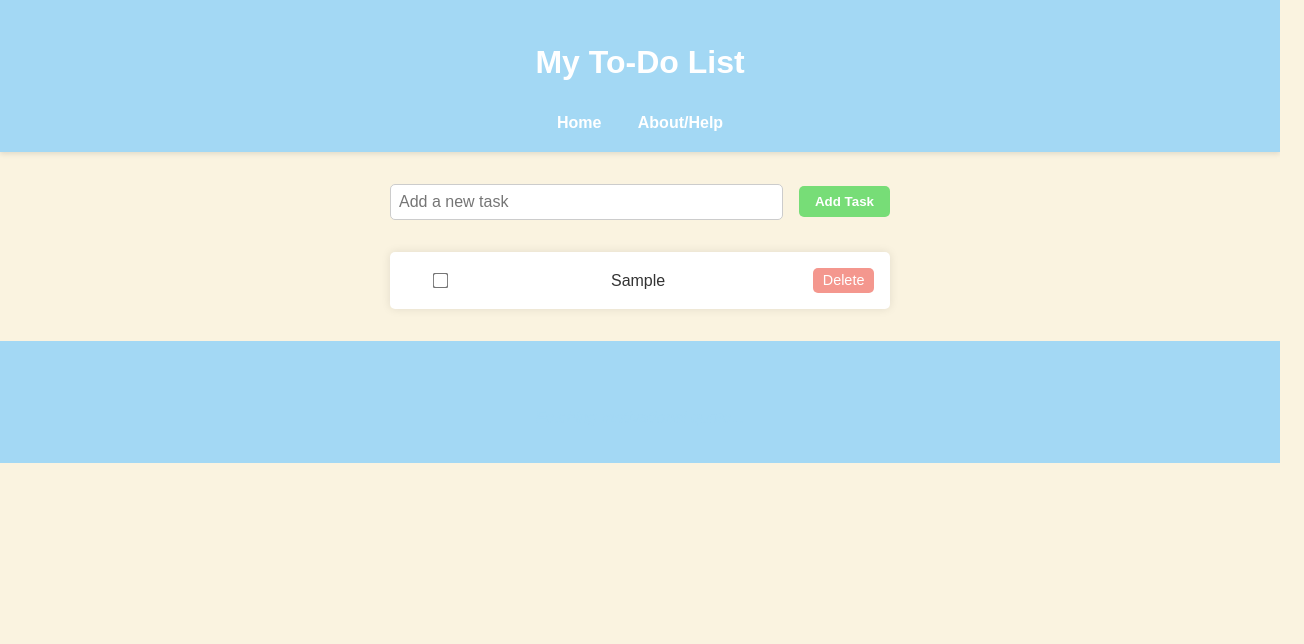
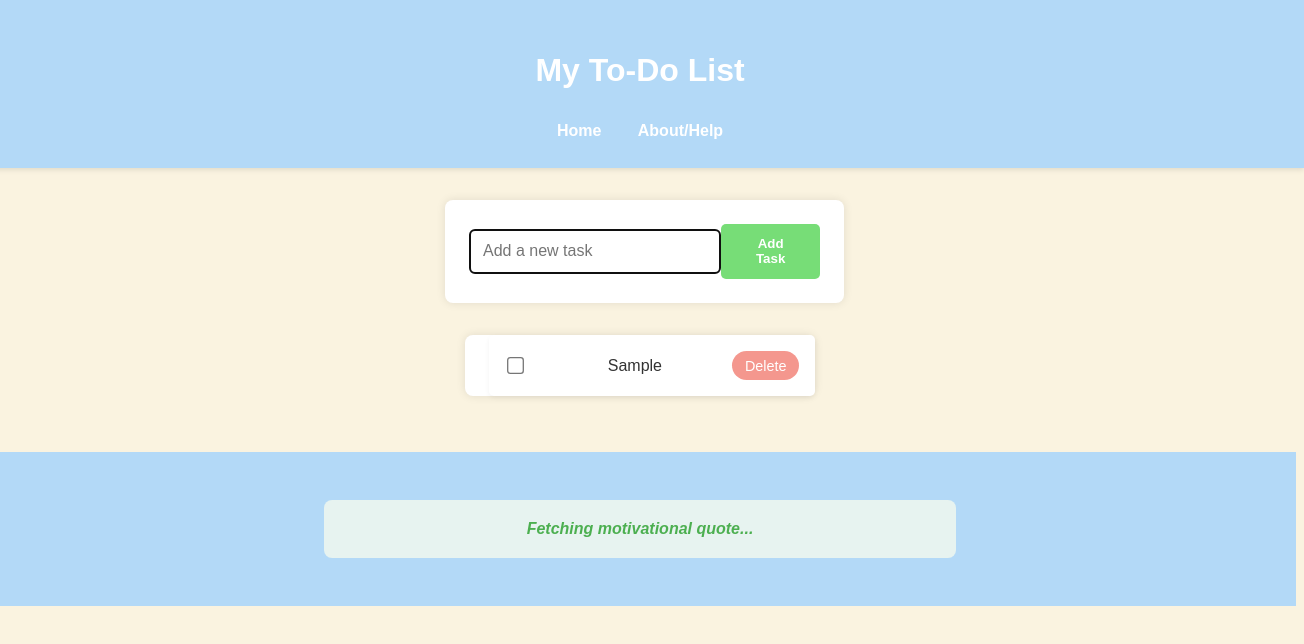
Before and after one commit to kalyanamdewri/asu-kalyanamdewri.github.io, a plain HTML site: page todo-app/todo-main.html in a window 1280 px wide. Both pictures are taken after typing "Sample" into the empty fields and a click on the button "Add Task". Shown: the whole page, 1304 px wide, since content can reach past the window. Drawn offline with Linux system fonts and the light colour scheme; no server answers.

Commit message:
Enhance styles for improved layout and user experience; add confirmation for task deletion and clear all tasks functionality

```diff
--- a/todo-app/css/styles.css
+++ b/todo-app/css/styles.css
@@ -6,14 +6,23 @@ body {
     margin: 0;
     padding: 0;
     line-height: 1.6;
+    display: flex;
+    flex-direction: column;
+    align-items: center;
+    min-height: 100vh;
 }
 
 header {
-    background-color: #a3d8f4; /* Light blue for a calming effect */
+    background-color: #b3d9f7; /* Softer light blue */
     color: white;
-    padding: 1rem;
+    padding: 1.5rem;
     text-align: center;
     box-shadow: 0 2px 5px rgba(0, 0, 0, 0.1);
+    width: 100%;
+}
+
+nav {
+    margin-top: 0.5rem;
 }
 
 nav a {
@@ -31,29 +40,33 @@ nav a:hover {
 .input-section {
     margin: 2rem auto;
     width: 90%;
-    max-width: 500px;
+    max-width: 600px;
     display: flex;
     justify-content: space-between;
     align-items: center;
+    background: #ffffff;
+    padding: 1.5rem;
+    border-radius: 8px;
+    box-shadow: 0 0 10px rgba(0, 0, 0, 0.1);
 }
 
 #taskInput {
     width: 75%;
-    padding: 0.5rem;
+    padding: 0.8rem;
     border: 1px solid #ccc;
     border-radius: 5px;
     font-size: 1rem;
 }
 
 #addTaskBtn {
-    padding: 0.5rem 1rem;
+    padding: 0.8rem 1.5rem;
     background-color: #77dd77; /* Light green for calmness */
     color: white;
     border: none;
     border-radius: 5px;
     cursor: pointer;
     font-weight: bold;
-    transition: transform 0.2s ease-in-out;
+    transition: transform 0.2s ease-in-out, background-color 0.2s ease-in-out;
 }
 
 #addTaskBtn:hover {
@@ -63,12 +76,12 @@ nav a:hover {
 
 /* Task List Section Styles */
 .task-list-section {
-    margin: 1rem auto;
+    margin: 1.5rem auto;
     width: 90%;
-    max-width: 500px;
+    max-width: 600px;
     background: #ffffff;
     box-shadow: 0 0 10px rgba(0, 0, 0, 0.1);
-    border-radius: 5px;
+    border-radius: 8px;
 }
 
 ul {
@@ -79,11 +92,19 @@ ul {
 
 li {
     padding: 1rem;
-    border-bottom: 1px solid #ccc;
+    border-bottom: 1px solid #eee;
     display: flex;
     justify-content: space-between;
     align-items: center;
     transition: all 0.3s ease-in-out;
+    box-shadow: 0 2px 5px rgba(0, 0, 0, 0.05);
+    background-color: #ffffff;
+    border-radius: 5px;
+    margin: 0.5rem 0;
+}
+
+li:hover {
+    box-shadow: 0 4px 8px rgba(0, 0, 0, 0.1);
 }
 
 li.removed {
@@ -102,19 +123,19 @@ li.completed span {
 
 .complete-checkbox {
     margin-right: 1rem;
-    transform: scale(1.2);
+    transform: scale(1.3);
     cursor: pointer;
 }
 
 .delete-btn {
-    padding: 0.3rem 0.6rem;
+    padding: 0.4rem 0.8rem;
     background-color: #f4978e; /* Light red for delete */
     color: white;
     border: none;
-    border-radius: 5px;
+    border-radius: 15px;
     cursor: pointer;
     font-size: 0.9rem;
-    transition: transform 0.2s ease-in-out;
+    transition: transform 0.2s ease-in-out, background-color 0.2s ease-in-out;
 }
 
 .delete-btn:hover {
@@ -130,7 +151,7 @@ li.completed span {
     background: #ffffff;
     padding: 1.5rem;
     box-shadow: 0 0 10px rgba(0, 0, 0, 0.1);
-    border-radius: 5px;
+    border-radius: 8px;
 }
 
 .about-section h2, .instructions-section h2, .resources-section h2 {
@@ -147,16 +168,22 @@ ul, ol {
     padding: 1rem;
     text-align: center;
     font-style: italic;
-    color: #a3d8f4;
+    color: #4caf50;
+    font-weight: bold;
+    border-radius: 8px;
+    background-color: #e7f3f0;
+    max-width: 600px;
+    margin: 2rem auto;
 }
 
 /* Footer Styles */
 footer {
-    background-color: #a3d8f4;
+    background-color: #b3d9f7;
     color: white;
     text-align: center;
     padding: 1rem;
     margin-top: 2rem;
+    width: 100%;
 }
 
 footer p {
@@ -168,6 +195,7 @@ footer p {
     .input-section {
         flex-direction: column;
         gap: 0.5rem;
+        padding: 1.5rem;
     }
 
     #taskInput {
@@ -181,6 +209,7 @@ footer p {
     li {
         flex-direction: column;
         align-items: flex-start;
+        padding: 1rem 1rem;
     }
 
     .delete-btn {
--- a/todo-app/js/scripts.js
+++ b/todo-app/js/scripts.js
@@ -3,6 +3,7 @@ document.addEventListener("DOMContentLoaded", function () {
     const taskInput = document.getElementById("taskInput");
     const addTaskBtn = document.getElementById("addTaskBtn");
     const taskList = document.getElementById("taskList");
+    const clearAllTasksBtn = document.getElementById("clearAllTasksBtn");
 
     // Load tasks from LocalStorage when the document loads
     loadTasks();
@@ -22,9 +23,19 @@ document.addEventListener("DOMContentLoaded", function () {
     // Event Listener for Task Modifications
     taskList.addEventListener("click", function (e) {
         if (e.target.classList.contains("delete-btn")) {
-            deleteTask(e.target);
+            if (confirm("Are you sure you want to delete this task?")) {
+                deleteTask(e.target);
+            }
         } else if (e.target.classList.contains("complete-checkbox")) {
             toggleTaskCompletion(e.target);
+        }
+    });
+
+    // Event Listener for Deleting All Tasks
+    clearAllTasksBtn?.addEventListener("click", function () {
+        if (confirm("Are you sure you want to delete all tasks?")) {
+            localStorage.removeItem("tasks");
+            taskList.innerHTML = ""; // Clear all tasks from the DOM
         }
     });
 
@@ -35,6 +46,7 @@ document.addEventListener("DOMContentLoaded", function () {
             createTaskElement(taskValue);
             saveTaskToLocalStorage(taskValue, false);
             taskInput.value = ""; // Clear the input field
+            taskInput.focus(); // Refocus the input field for quick entry
         } else {
             alert("Please enter a valid task.");
         }
@@ -105,12 +117,4 @@ document.addEventListener("DOMContentLoaded", function () {
             document.getElementById("quote").textContent = `"${data.content}" - ${data.author}`;
         })
         .catch(error => console.log("Error fetching the quote:", error));
-
-    // Function to Delete All Tasks with Confirmation Dialog
-    document.getElementById("clearAllTasksBtn")?.addEventListener("click", function () {
-        if (confirm("Are you sure you want to delete all tasks?")) {
-            localStorage.removeItem("tasks");
-            taskList.innerHTML = ""; // Clear all tasks from the DOM
-        }
-    });
 });
```
